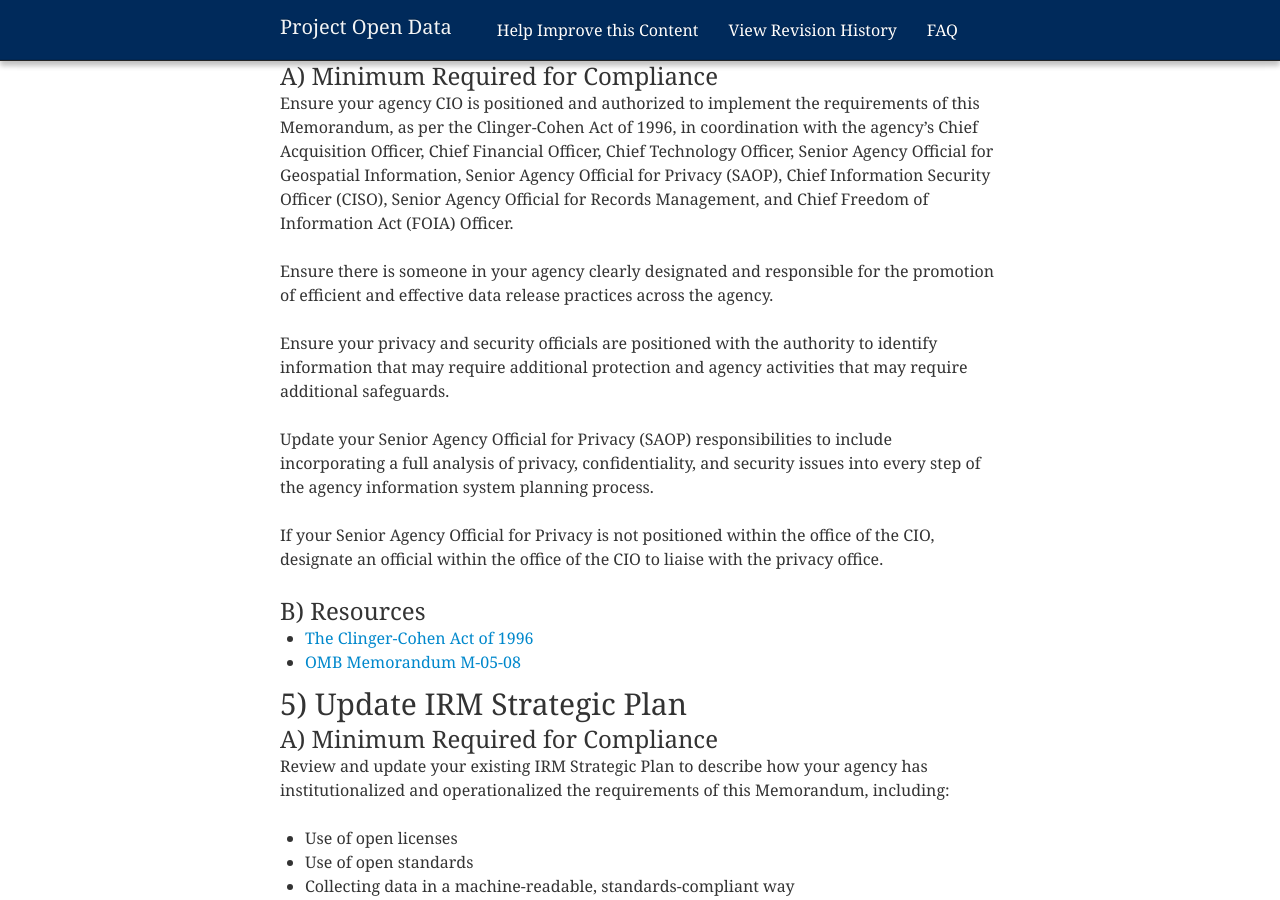
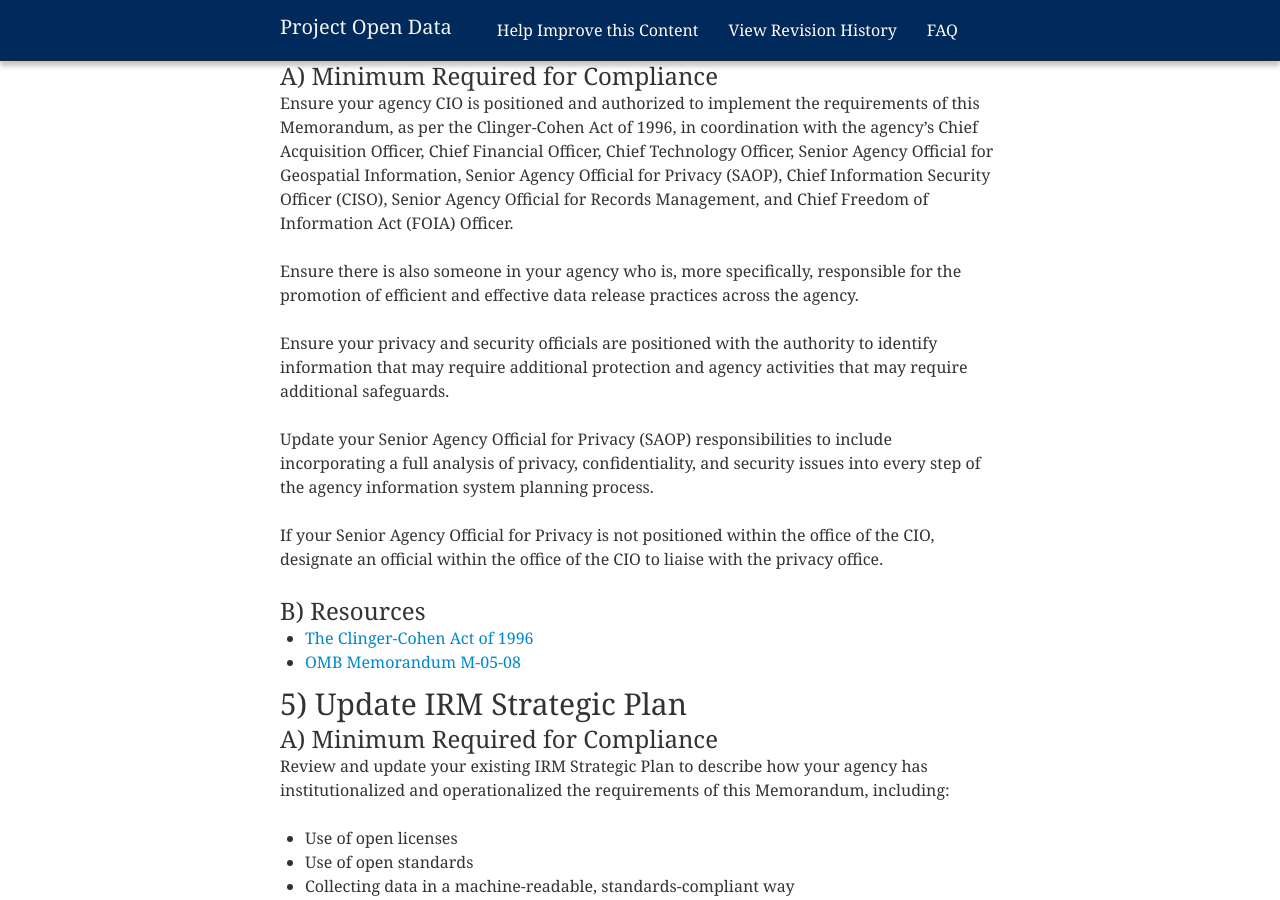
Before and after one commit to gbinal/p-o-d.github.com, a Jekyll site: the page built from implementation-guide.md, in a window 1280 px wide and 900 px high, scrolled down 2852 px. Built offline with Jekyll 4.4.1, drawn with Linux system fonts in a browser that asks for light colours; nearby versions of some CDN libraries.

Commit message:
updated roles and responsibilities

```diff
--- a/implementation-guide.md
+++ b/implementation-guide.md
@@ -86,7 +86,7 @@ Create a process to solicit feedback from customers about existing and potential
 
 Ensure your agency CIO is positioned and authorized to implement the requirements of this Memorandum, as per the Clinger-Cohen Act of 1996, in coordination with the agency's Chief Acquisition Officer, Chief Financial Officer, Chief Technology Officer, Senior Agency Official for Geospatial Information, Senior Agency Official for Privacy (SAOP), Chief Information Security Officer (CISO), Senior Agency Official for Records Management, and Chief Freedom of Information Act (FOIA) Officer.
 
-Ensure there is someone in your agency clearly designated and responsible for the promotion of efficient and effective data release practices across the agency.
+Ensure there is also someone in your agency who is, more specifically, responsible for the promotion of efficient and effective data release practices across the agency.
 
 Ensure your privacy and security officials are positioned with the authority to identify information that may require additional protection and agency activities that may require additional safeguards.
 
```
